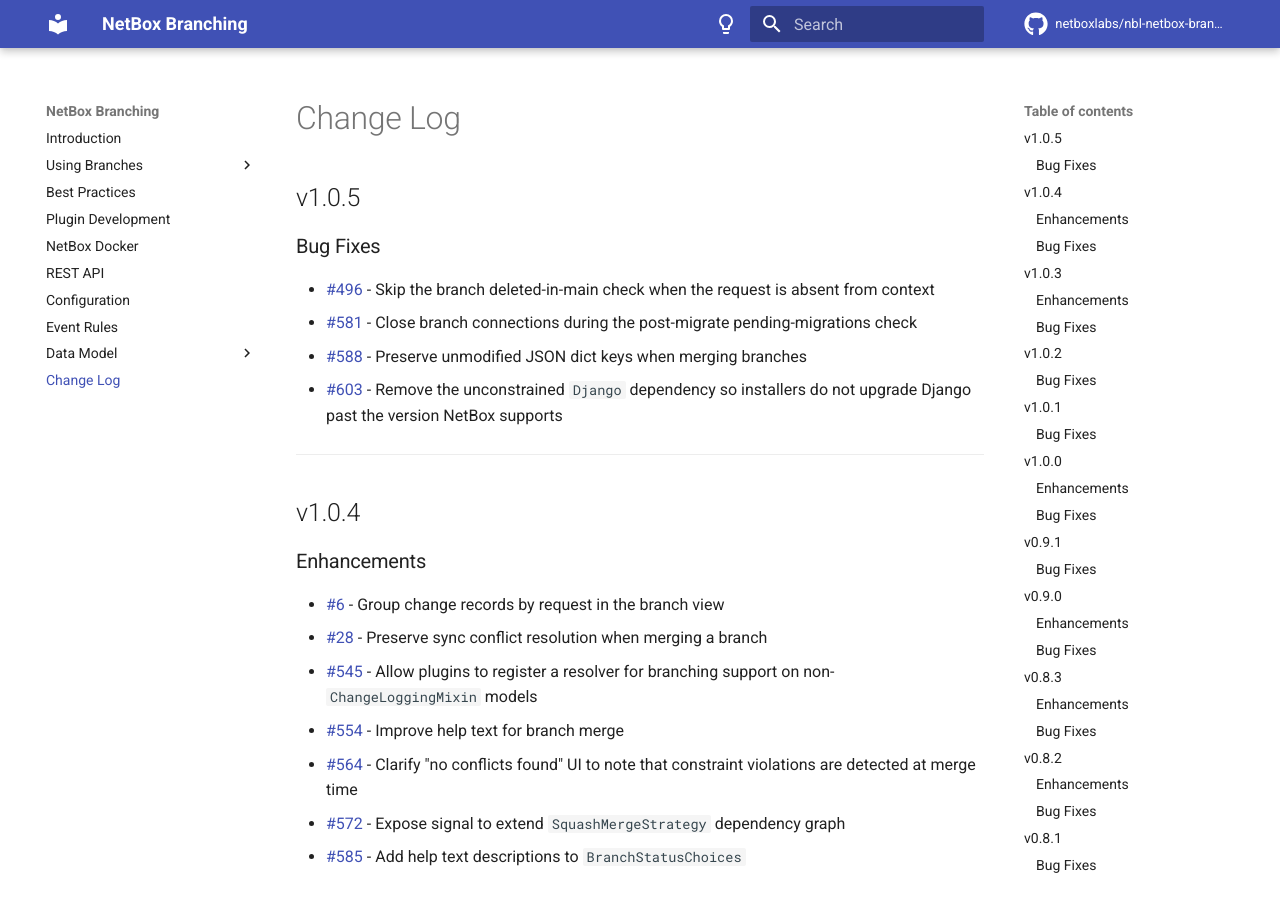
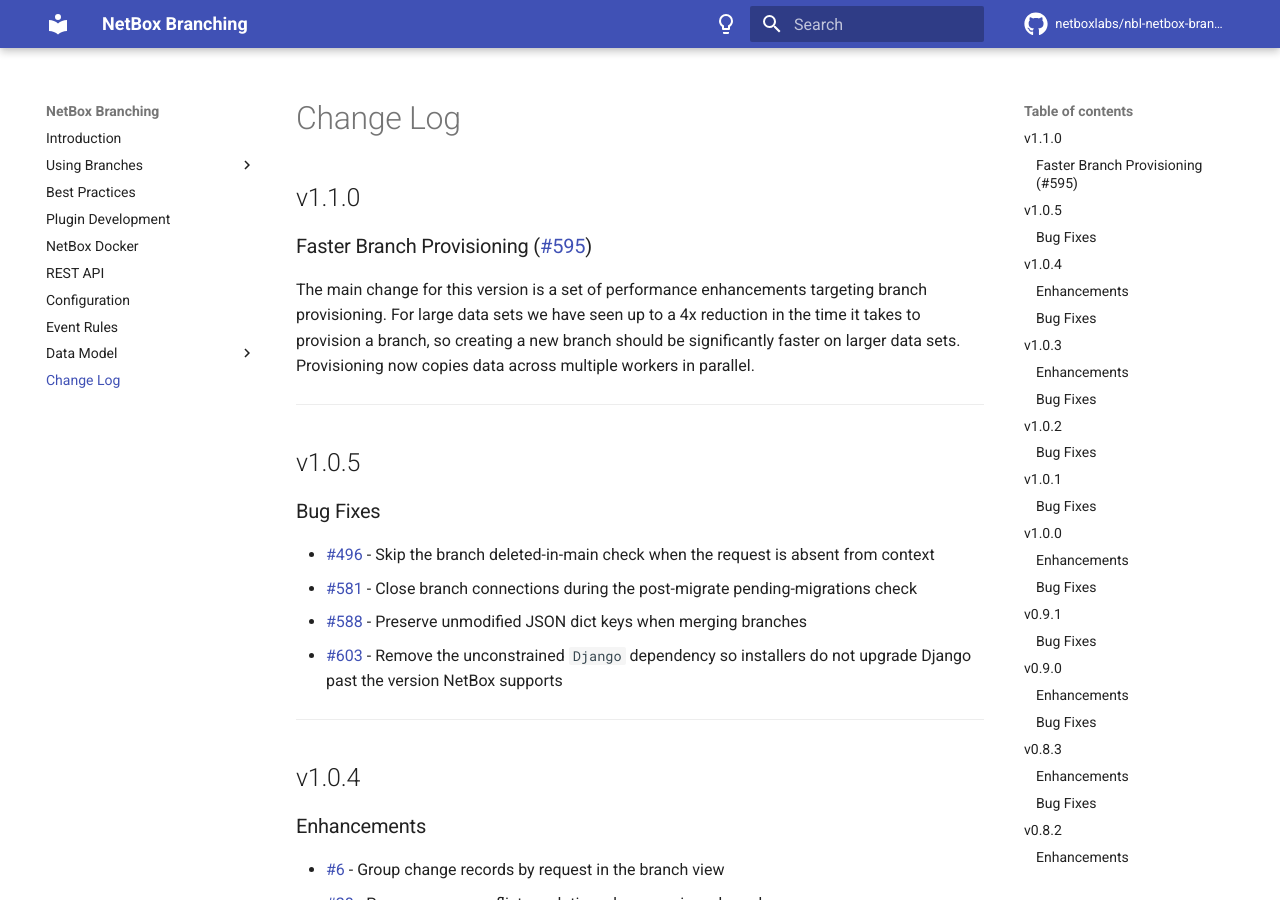
Before and after one commit to netboxlabs/netbox-branching, an MkDocs documentation site: the page built from docs/changelog.md, in a window 1280 px wide and 900 px high. Built offline with MkDocs 1.6.1 and Material for MkDocs 9.7.7, drawn with Linux system fonts in a browser that asks for light colours; comment, search, counter and statistics services are not loaded.

Commit message:
Release v1.1.0 (#607)

```diff
--- a/docs/changelog.md
+++ b/docs/changelog.md
@@ -1,4 +1,12 @@
 # Change Log
+
+## v1.1.0
+
+### Faster Branch Provisioning ([#595](https://github.com/netboxlabs/netbox-branching/issues/595))
+
+The main change for this version is a set of performance enhancements targeting branch provisioning. For large data sets we have seen up to a 4x reduction in the time it takes to provision a branch, so creating a new branch should be significantly faster on larger data sets. Provisioning now copies data across multiple workers in parallel.
+
+---
 
 ## v1.0.5
 
--- a/netbox_branching/__init__.py
+++ b/netbox_branching/__init__.py
@@ -12,7 +12,7 @@
     name = 'netbox_branching'
     verbose_name = 'NetBox Branching'
     description = 'A git-like branching implementation for NetBox'
-    version = '1.0.5'
+    version = '1.1.0'
     base_url = 'branching'
     # Remember to update COMPATIBILITY.md when modifying the minimum/maximum supported NetBox versions.
     min_version = '4.4.1'
--- a/pyproject.toml
+++ b/pyproject.toml
@@ -1,6 +1,6 @@
 [project]
 name = "netboxlabs-netbox-branching"
-version = "1.0.5"
+version = "1.1.0"
 description = "A git-like branching implementation for NetBox"
 readme = "README.md"
 requires-python = ">=3.10"
```
Also changed, not shown: COMPATIBILITY.md (+1 -0 lines).
